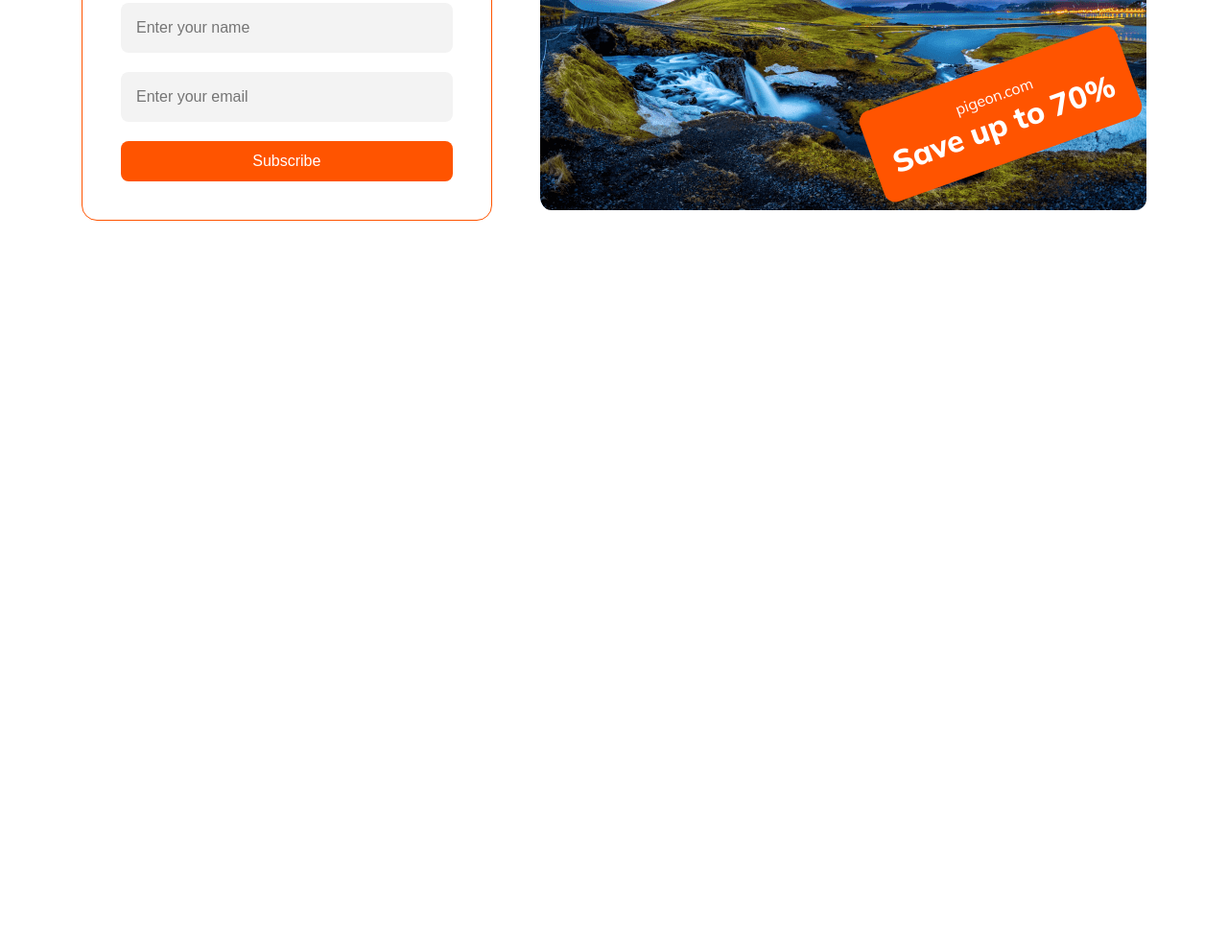
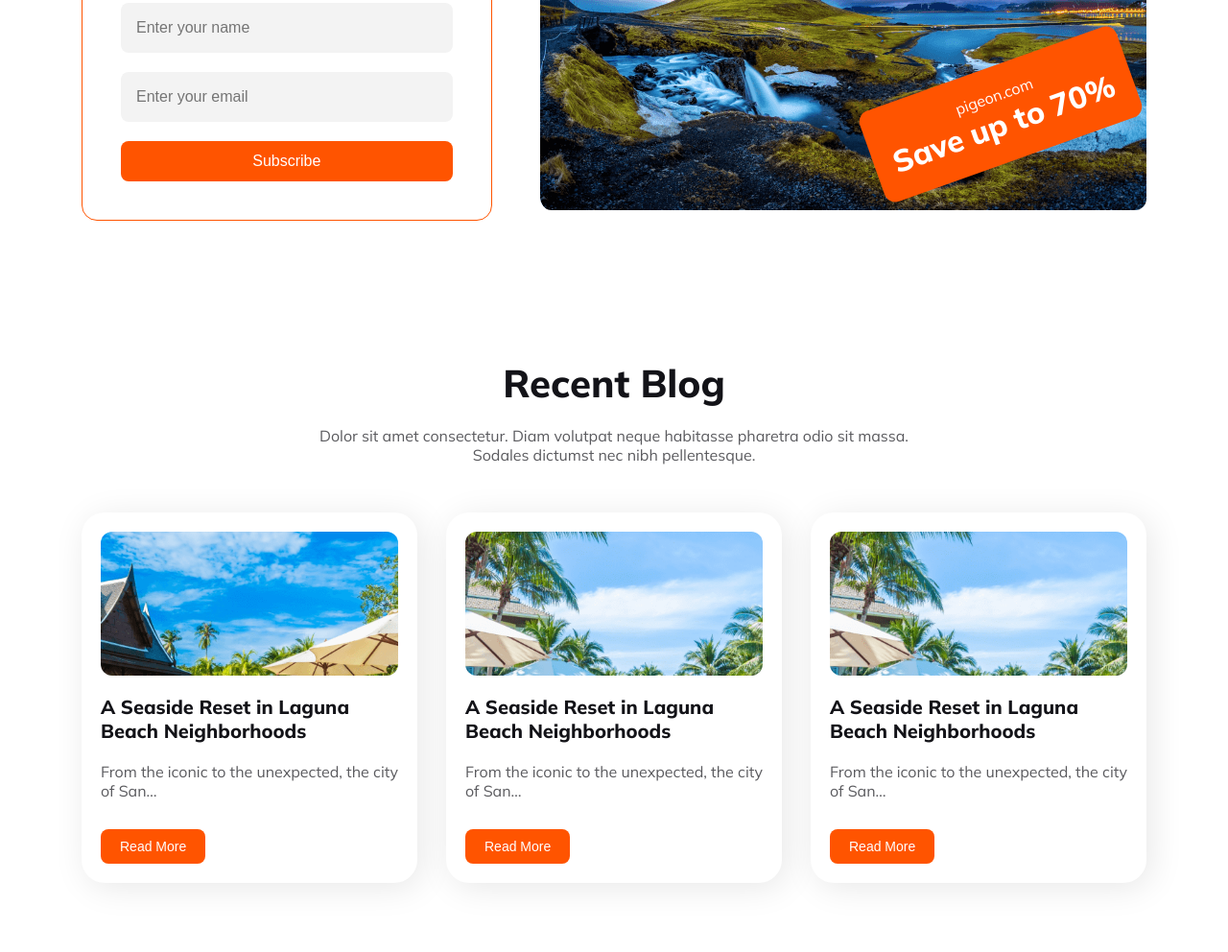
Before and after one commit to mahfuzurrah/PG-Assignment_2, a plain HTML site: page index.html in a window 1280 px wide. Shown: the part 6185-7177 px from the top of the page at 96% size. Before the commit the page ends 6487 px from the top, so only its background shows below. Drawn offline with nearby package versions, Linux system fonts and the light colour scheme; no server answers.

Commit message:
Add Blog Section

```diff
--- a/index.html
+++ b/index.html
@@ -372,7 +372,49 @@
       </div>
     </section>
 
-
+    <section class="blog">
+      <div class="container">
+        <div class="section_title">
+          <h2>Recent Blog</h2>
+          <p>
+            Dolor sit amet consectetur. Diam volutpat neque habitasse pharetra
+            odio sit massa. Sodales dictumst nec nibh pellentesque.
+          </p>
+        </div>
+        <div class="card_row">
+          <div class="card">
+            <div class="card_img">
+              <img src="assets/img/Group 40.png" alt="" />
+            </div>
+            <div class="text">
+              <h5>A Seaside Reset in Laguna Beach Neighborhoods</h5>
+              <p>From the iconic to the unexpected, the city of San…</p>
+              <button class="btn">Read More</button>
+            </div>
+          </div>
+          <div class="card">
+            <div class="card_img">
+              <img src="assets/img/Group 39.png" alt="" />
+            </div>
+            <div class="text">
+              <h5>A Seaside Reset in Laguna Beach Neighborhoods</h5>
+              <p>From the iconic to the unexpected, the city of San…</p>
+              <button class="btn">Read More</button>
+            </div>
+          </div>
+          <div class="card">
+            <div class="card_img">
+              <img src="assets/img/Group 39.png" alt="" />
+            </div>
+            <div class="text">
+              <h5>A Seaside Reset in Laguna Beach Neighborhoods</h5>
+              <p>From the iconic to the unexpected, the city of San…</p>
+              <button class="btn">Read More</button>
+            </div>
+          </div>
+        </div>
+      </div>
+    </section>
 
     <!-- JavaScript -->
     <script src="https://code.iconify.design/iconify-icon/1.0.7/iconify-icon.min.js"></script>
```
